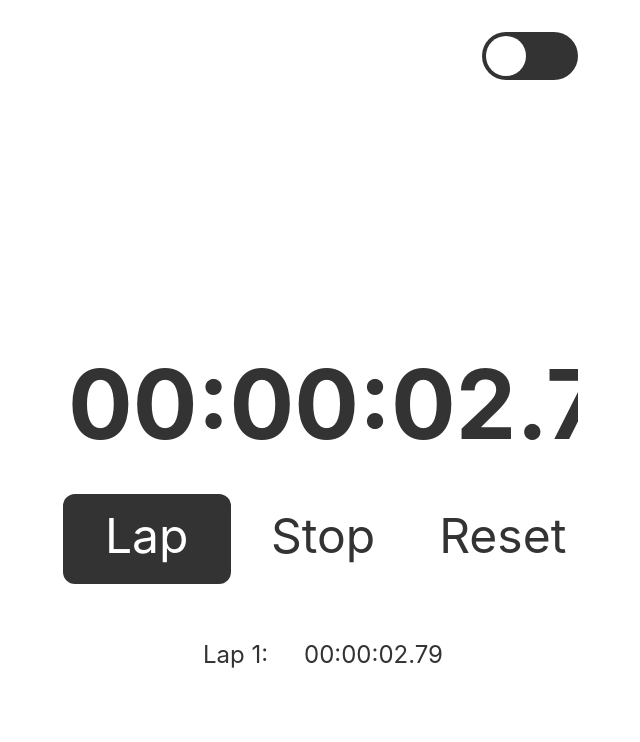
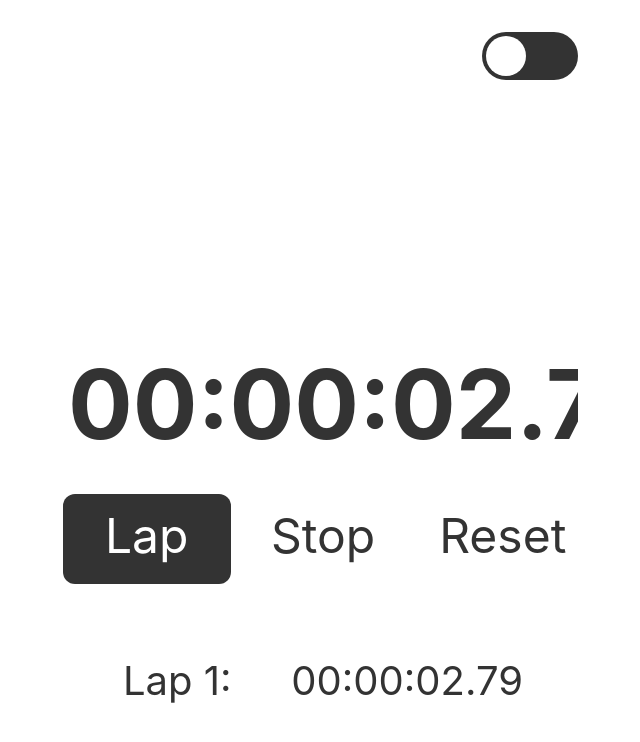
Before and after one commit to Android789515/react-clock, a React (Create React App) app: page / in a window 1280 px wide. Both pictures are taken after a click on the button "Start". Shown: the top 742 px of the page, without its empty margins (317-957 px from the left). Built offline with nearby package versions, Linux system fonts and the light colour scheme.

Commit message:
Increased the lap font size at larger screen sizes.

```diff
--- a/src/components/laps/Laps.module.scss
+++ b/src/components/laps/Laps.module.scss
@@ -1,4 +1,5 @@
 @use '../../sass-mixins/app-style-defaults';
+@use '../../App.module';
 
 .laps {
   @include app-style-defaults.list;
@@ -15,3 +16,9 @@
 
   counter-reset: lap;
 }
+
+@media (min-width: App.$layoutBreakpoint) {
+  .laps {
+    font-size: 2.5rem;
+  }
+}
```
